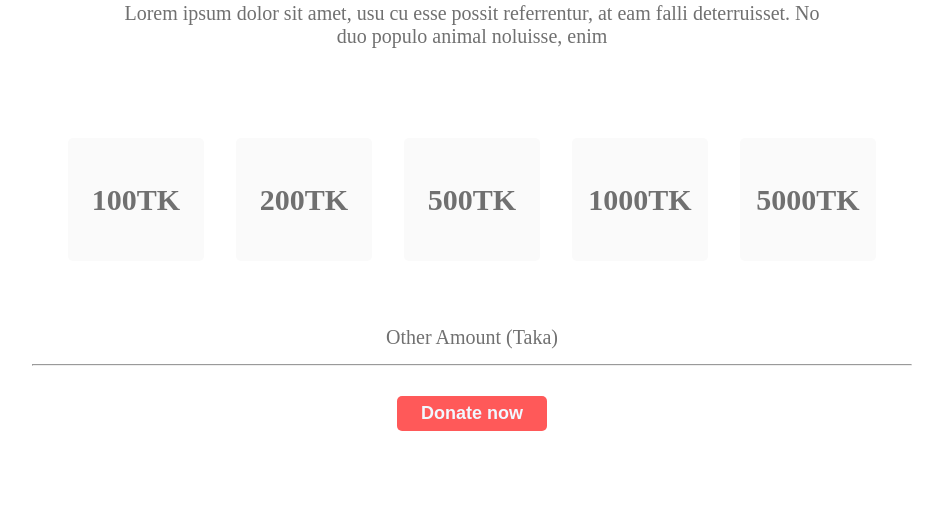
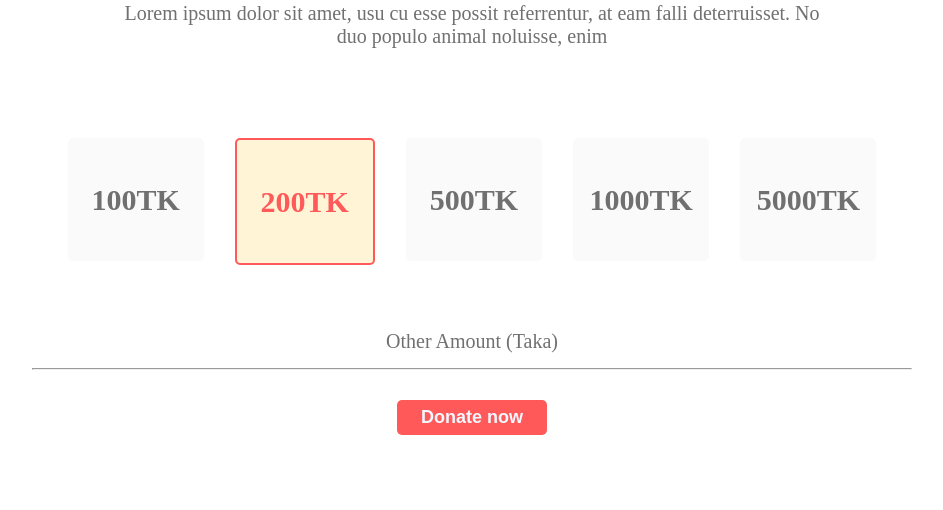
Before and after one commit to NahidAhmed47/donate-today, a plain HTML site: page index.html in a window 1280 px wide. Shown: the part 920-1430 px from the top of the page, without its empty margins (168-1111 px from the left). Drawn offline with Linux system fonts and the light colour scheme; a web font is replaced by a local one.

Commit message:
border styles added

```diff
--- a/styles.css
+++ b/styles.css
@@ -75,8 +75,12 @@ h1{
     justify-content: center;
     align-items: center;
 }
-.selected-div-tk{
-    border: 1px solid #FF5959;
+.section-tk .selected-div-tk{
+    border: 2px solid #FF5959;
+    background-color: #fff4d6;
+}
+.section-tk .selected-div-tk a{
+    color: #FF5959;
 }
 .div-tk .tk-amount{
     font-size: 30px;
```
